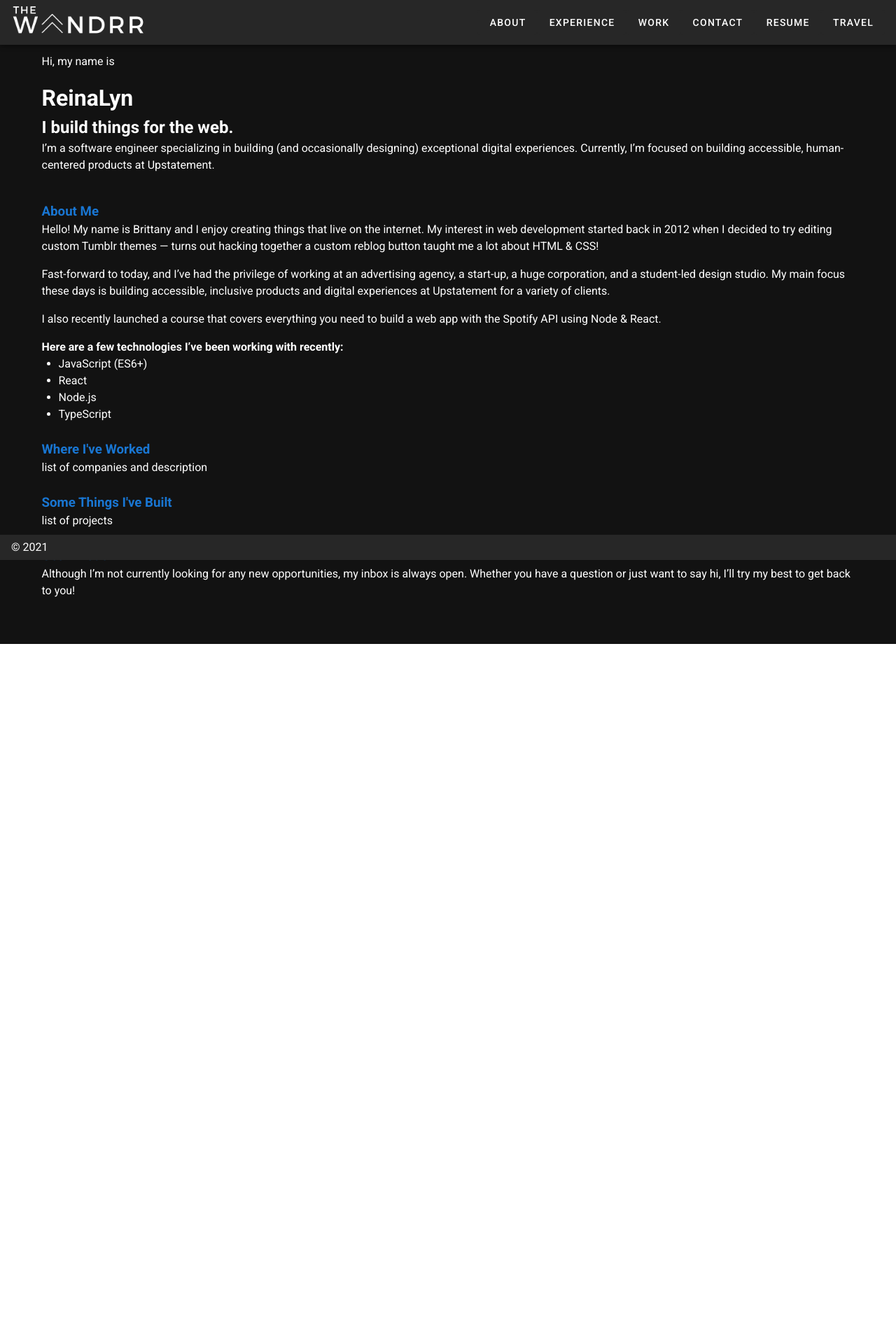
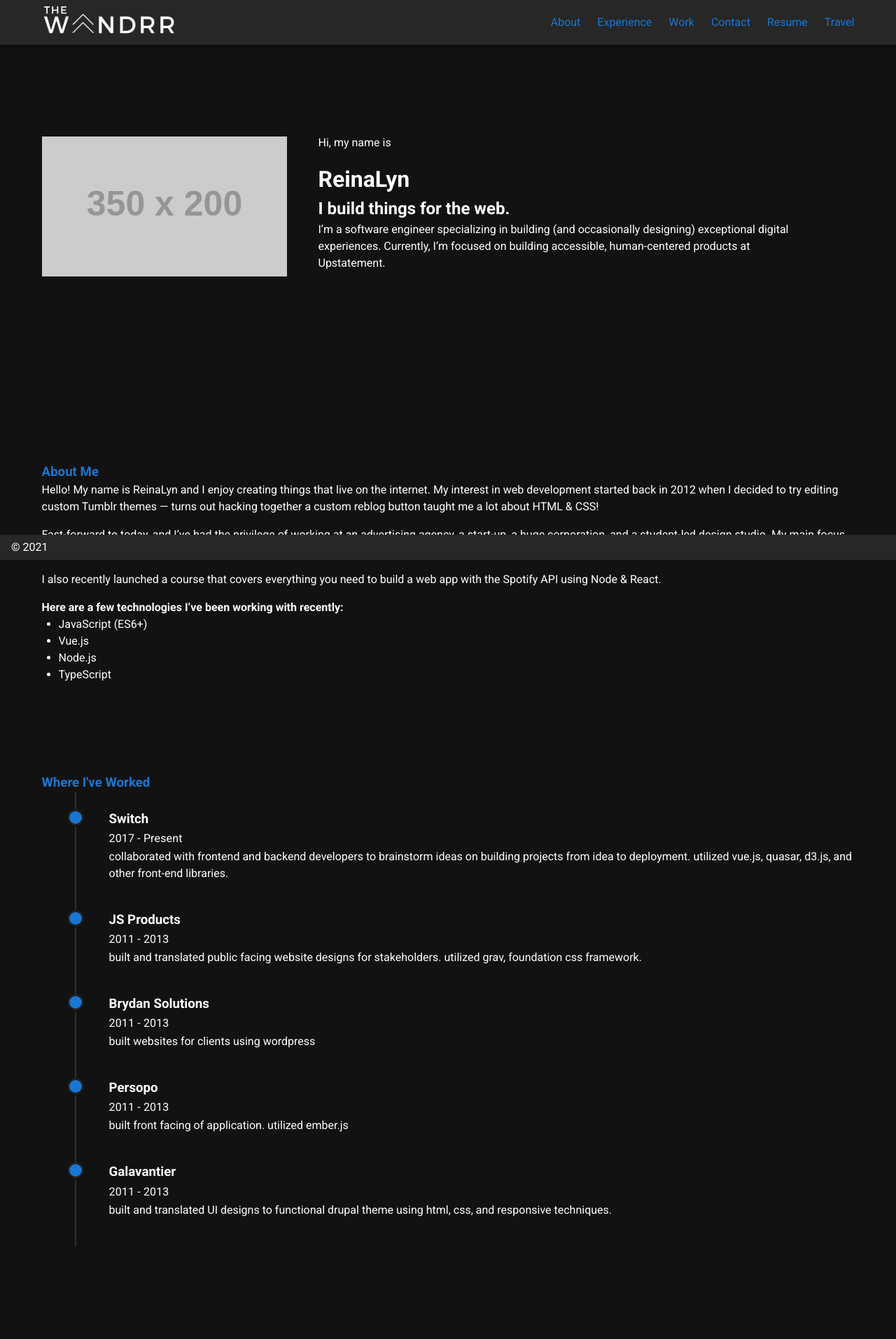
Before and after one commit to rlynjb/wandrrdev, a Nuxt app: page / in a window 1280 px wide. Shown: the top 1913 px of the page at 70% size. Before the commit the page ends 920 px from the top, so only its background shows below. Built offline with nearby package versions, Linux system fonts and the light colour scheme.

Commit message:
wip, resume

```diff
--- a/components/BoardingCard.vue
+++ b/components/BoardingCard.vue
@@ -65,7 +65,8 @@
           <b :class="labelStyle">0.5miles radius within where i stayed</b><br>
           {{ boardItem.nearby_essentials_desc }}
           <v-btn depressed
-            class="mt-3">
+            class="mt-3"
+            @click="gotoGmap('public_transit')">
             public transits
           </v-btn>
           <v-btn depressed
--- a/layouts/default.vue
+++ b/layouts/default.vue
@@ -4,35 +4,52 @@
       fixed
       app
     >
+      <v-container>
       <v-row no-gutters class="justify-space-between align-center">
         <v-col cols="12" sm="12" md="5">
-          <VuetifyLogo class="Header-logo" />
+          <NuxtLink to="/">
+            <VuetifyLogo class="Header-logo" />
+          </NuxtLink>
         </v-col>
 
         <v-col cols="12" sm="12" md="7"
           class="text-right">
-          <v-item-group>
-            <v-btn depressed>
-              About
-            </v-btn>
-            <v-btn depressed>
-              Experience
-            </v-btn>
-            <v-btn depressed>
-              Work
-            </v-btn>
-            <v-btn depressed>
-              Contact
-            </v-btn>
-            <v-btn depressed>
-              Resume
-            </v-btn>
-            <v-btn depressed>
-              Travel
-            </v-btn>
+          <!-- displays only for md and lg screens -->
+          <v-item-group class="d-none d-sm-none d-md-flex d-lg-flex d-xl-flex float-right">
+            <NuxtLink v-for="(menuItem, menuInd) in menu" :key="'menu-'+menuInd"
+              :to="menuItem.url"
+              class="ml-6">
+              {{ menuItem.name }}
+            </NuxtLink>
           </v-item-group>
+
+          <!-- display only for sm and lower -->
+          <v-menu offset-y>
+            <template v-slot:activator="{ on, attrs }">
+              <v-btn class="d-xs-flex d-sm-flex d-md-none d-lg-none d-xl-none float-right mt-n14"
+                dark
+                depressed
+                v-bind="attrs"
+                v-on="on"
+              >
+                <v-icon>mdi-menu</v-icon>
+              </v-btn>
+            </template>
+            <v-list>
+              <v-list-item
+                v-for="(mobileBtnItem, mobileBtnIndex) in menu" :key="'mobileBtn-'+mobileBtnIndex"
+              >
+                <v-list-item-title>
+                  <NuxtLink :to="mobileBtnItem.url">
+                    {{ mobileBtnItem.name }}
+                  </NuxtLink>
+                </v-list-item-title>
+              </v-list-item>
+            </v-list>
+          </v-menu>
         </v-col>
       </v-row>
+      </v-container>
     </v-app-bar>
 
     <v-main>
@@ -55,12 +72,23 @@ export default {
   data () {
     return {
       fixed: true,
+      menu: [
+        { name: 'About', url: '/#about' },
+        { name: 'Experience', url: '/#experience' },
+        { name: 'Work', url: '/#work' },
+        { name: 'Contact', url: '/#contact' },
+        { name: 'Resume', url: '/' },
+        { name: 'Travel', url: '/travel_cheatsheet' }
+      ],
     }
   }
 }
 </script>
 
 <style>
+a {
+  text-decoration: none;
+}
 .Header-logoText {
   line-height: 0.8;
 }
--- a/pages/index.vue
+++ b/pages/index.vue
@@ -1,6 +1,10 @@
 <template>
-  <v-row justify="center" align="center">
-    <v-col cols="12">
+<div>
+  <v-row justify="center" align="center" class="pt-16 pb-16">
+    <v-col cols="4">
+      <img src="http://placehold.it/350x200" />
+    </v-col>
+    <v-col cols="8" class="pt-16 pb-16 pr-16">
       <p>Hi, my name is</p>
       <h1>ReinaLyn</h1>
       <h2>I build things for the web.</h2>
@@ -8,11 +12,13 @@
         I’m a software engineer specializing in building (and occasionally designing) exceptional digital experiences. Currently, I’m focused on building accessible, human-centered products at Upstatement.
       </p>
     </v-col>
+  </v-row>
 
-    <v-col cols="12" id="about">
+  <v-row justify="center" align="center" class="pt-16 pb-16">
+    <v-col cols="12" id="about" class="pt-16 pb-16">
       <h3 class="primary--text">About Me</h3>
       <p>
-        Hello! My name is Brittany and I enjoy creating things that live on the internet. My interest in web development started back in 2012 when I decided to try editing custom Tumblr themes — turns out hacking together a custom reblog button taught me a lot about HTML & CSS!
+        Hello! My name is ReinaLyn and I enjoy creating things that live on the internet. My interest in web development started back in 2012 when I decided to try editing custom Tumblr themes — turns out hacking together a custom reblog button taught me a lot about HTML & CSS!
       </p>
       <p>
         Fast-forward to today, and I’ve had the privilege of working at an advertising agency, a start-up, a huge corporation, and a student-led design studio. My main focus these days is building accessible, inclusive products and digital experiences at Upstatement for a variety of clients.
@@ -25,27 +31,88 @@
       </h4>
       <ul>
         <li>JavaScript (ES6+)</li>
-        <li>React</li>
+        <li>Vue.js</li>
         <li>Node.js</li>
         <li>TypeScript</li>
       </ul>
     </v-col>
 
-    <v-col cols="12" id="experience">
+    <v-col cols="12" id="experience" class="pt-16 pb-16">
       <h3 class="primary--text">Where I've Worked</h3>
-      list of companies and description
+      <v-timeline align-top dense>
+        <v-timeline-item small
+          v-for="(expItem, expIndex) in experience" :key="'exp-'+expIndex">
+          <h3>
+            {{ expItem.company }}
+            <b class="subtitle-1 d-block">{{ expItem.date }}</b>
+          </h3>
+          <h6></h6>
+          <p>{{ expItem.desc }}</p>
+        </v-timeline-item>
+      </v-timeline>
     </v-col>
 
-    <v-col cols="12" id="work">
+    <v-col cols="12" id="work" class="pt-16 pb-16">
       <h3 class="primary--text">Some Things I've Built</h3>
-      list of projects
+      <v-row>
+        <v-col cols="3">
+          <img src="http://placehold.it/300x200" />
+        </v-col>
+      </v-row>
     </v-col>
+  </v-row>
 
-    <v-col cols="12" id="contact">
+  <v-row justify="center" align="center" class="pt-16 pb-16">
+    <v-col cols="12" id="contact" class="pt-16 pb-16">
       <h3 class="primary--text">Get In Touch</h3>
       <p>
         Although I’m not currently looking for any new opportunities, my inbox is always open. Whether you have a question or just want to say hi, I’ll try my best to get back to you!
       </p>
     </v-col>
   </v-row>
+</div>
 </template>
+
+<script>
+export default {
+  data() {
+    return {
+      experience: [
+        {
+          company: 'Switch',
+          date: '2017 - Present',
+          desc: 'collaborated with frontend and backend developers to brainstorm ideas on building projects from idea to deployment. utilized vue.js, quasar, d3.js, and other front-end libraries.'
+        },
+        {
+          company: 'JS Products',
+          date: '2011 - 2013',
+          desc: 'built and translated public facing website designs for stakeholders. utilized grav, foundation css framework.'
+        },
+        {
+          company: 'Brydan Solutions',
+          date: '2011 - 2013',
+          desc: 'built websites for clients using wordpress'
+        },
+        {
+          company: 'Persopo',
+          date: '2011 - 2013',
+          desc: 'built front facing of application. utilized ember.js'
+        },
+        {
+          company: 'Galavantier',
+          date: '2011 - 2013',
+          desc: 'built and translated UI designs to functional drupal theme using html, css, and responsive techniques.'
+        }
+      ],
+      work: [
+        {
+          title: '',
+          desc: '',
+          technical_skills: [],
+          link: ''
+        }
+      ],
+    }
+  }
+}
+</script>
--- a/pages/travel_cheatsheet.vue
+++ b/pages/travel_cheatsheet.vue
@@ -1,6 +1,6 @@
 <template>
-<div>
-  <h2 class="mt-6">Travel Cheatsheet</h2>
+<div class="pt-10 pb-16">
+  <h2>Travel Cheatsheet</h2>
   <v-row class="mt-3">
     <v-col>
       <b class="d-block d-sm-block d-md-block d-lg-block d-xl-block">cities:</b>
```
